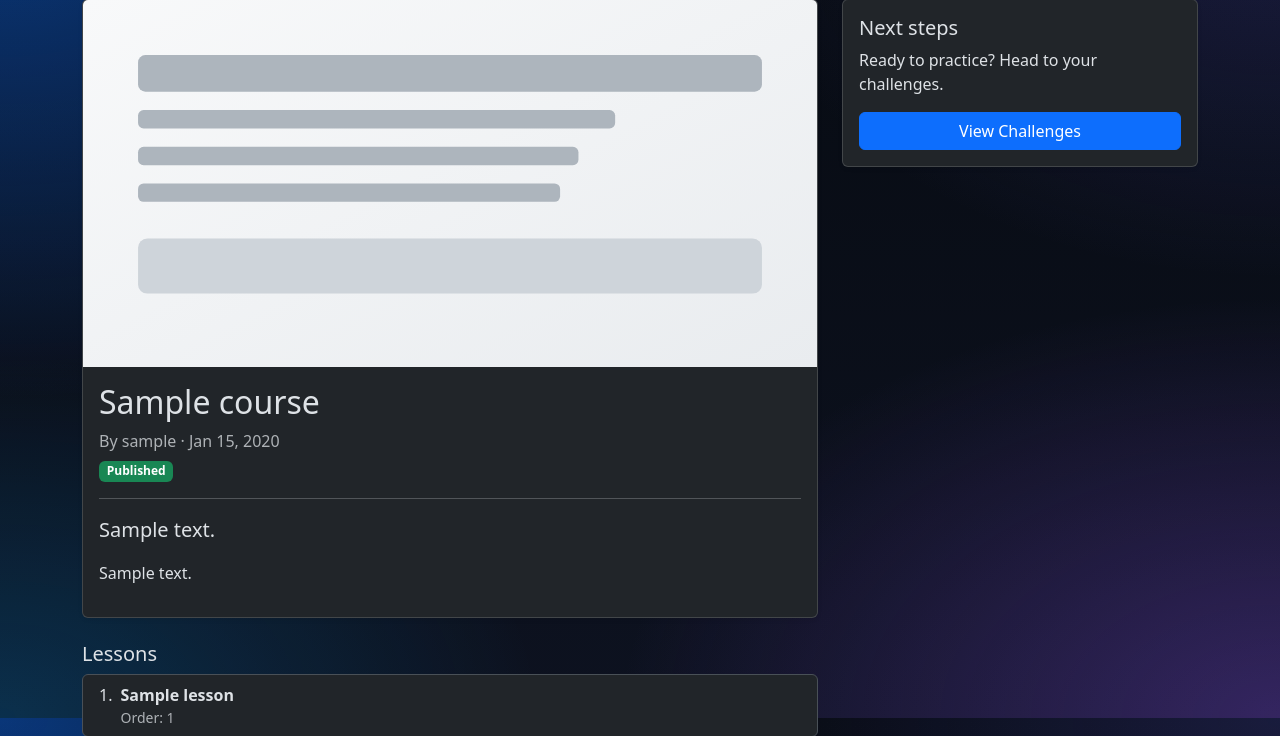
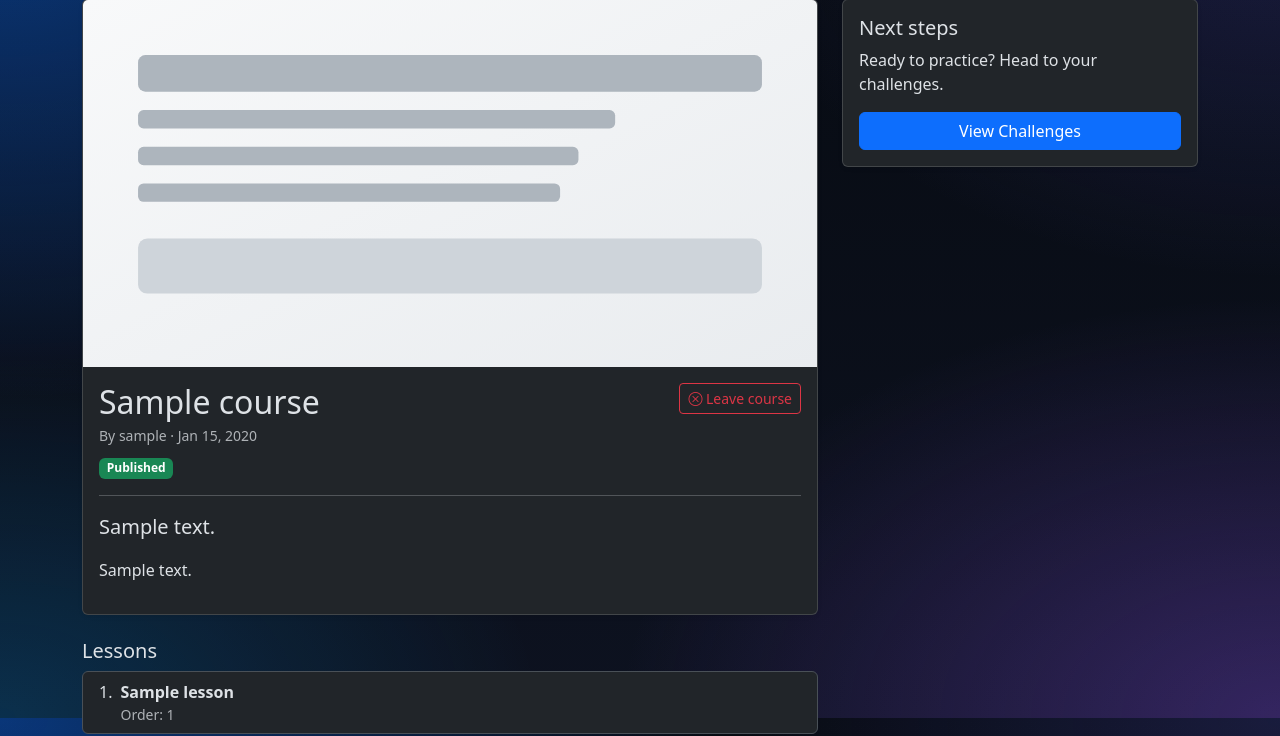
Before and after one commit to valentinsw/SkillForge, a Django app: a page that uses templates/courses/course_detail.html in a window 1280 px wide. Shown: the part 82-818 px from the top of the page. Run offline with Django 5.2, Linux system fonts and the light colour scheme; a user stored in the database is signed in; tables that the repository leaves empty hold one stand-in row (values such as "Sample post").

Commit message:
courses: add enroll/unenroll flow and CTA on course detail
- New enroll/unenroll routes by slug
- View logic to create/delete Enrollment
- Template shows Enroll/Leave or login prompt

```diff
--- a/courses/urls.py
+++ b/courses/urls.py
@@ -1,9 +1,18 @@
 from django.urls import path
-from .views import CourseListView, CourseDetailView
+from .views import (
+    CourseListView,
+    CourseDetailView,
+    CourseEnrollView,
+    CourseUnenrollView,
+)
 
 app_name = "courses"
 
 urlpatterns = [
     path("", CourseListView.as_view(), name="list"),
     path("<slug:slug>/", CourseDetailView.as_view(), name="detail"),
+
+    # Enroll / Unenroll
+    path("<slug:slug>/enroll/", CourseEnrollView.as_view(), name="enroll"),
+    path("<slug:slug>/unenroll/", CourseUnenrollView.as_view(), name="unenroll"),
 ]
--- a/courses/views.py
+++ b/courses/views.py
@@ -1,6 +1,12 @@
+from django.contrib import messages
+from django.contrib.auth.mixins import LoginRequiredMixin
 from django.db.models import Q
+from django.shortcuts import get_object_or_404, redirect
+from django.urls import reverse
+from django.views import View
 from django.views.generic import ListView, DetailView
-from .models import Course
+
+from .models import Course, Enrollment
 
 
 class CourseListView(ListView):
@@ -14,23 +20,59 @@ class CourseListView(ListView):
         q = (self.request.GET.get("q") or "").strip()
         if q:
             qs = qs.filter(
-                Q(title__icontains=q)
-                | Q(short_description__icontains=q)
-                | Q(description__icontains=q)
-            )
+                Q(title__icontains=q) |
+                Q(short_description__icontains=q) |
+                Q(description__icontains=q)
+            ).distinct()
         return qs
 
     def get_context_data(self, **kwargs):
         ctx = super().get_context_data(**kwargs)
-        q = (self.request.GET.get("q") or "").strip()
-        ctx["q"] = q
-        ctx["result_count"] = self.get_queryset().count()
+        ctx["q"] = (self.request.GET.get("q") or "").strip()
         return ctx
 
 
 class CourseDetailView(DetailView):
     model = Course
+    template_name = "courses/course_detail.html"
     slug_field = "slug"
     slug_url_kwarg = "slug"
-    template_name = "courses/course_detail.html"
-    context_object_name = "course"
+
+    def get_queryset(self):
+        # Only published courses are viewable to regular users
+        return Course.objects.filter(is_published=True)
+
+    def get_context_data(self, **kwargs):
+        ctx = super().get_context_data(**kwargs)
+        user = self.request.user
+        if user.is_authenticated:
+            ctx["is_enrolled"] = Enrollment.objects.filter(
+                user=user, course=self.object
+            ).exists()
+        else:
+            ctx["is_enrolled"] = False
+        return ctx
+
+
+class CourseEnrollView(LoginRequiredMixin, View):
+    """POST to enroll current user into the course."""
+    def post(self, request, slug):
+        course = get_object_or_404(Course, slug=slug, is_published=True)
+        _, created = Enrollment.objects.get_or_create(user=request.user, course=course)
+        if created:
+            messages.success(request, f"You enrolled in “{course.title}”.")
+        else:
+            messages.info(request, f"You're already enrolled in “{course.title}”.")
+        return redirect(reverse("courses:detail", kwargs={"slug": course.slug}))
+
+
+class CourseUnenrollView(LoginRequiredMixin, View):
+    """POST to leave the course."""
+    def post(self, request, slug):
+        course = get_object_or_404(Course, slug=slug, is_published=True)
+        deleted, _ = Enrollment.objects.filter(user=request.user, course=course).delete()
+        if deleted:
+            messages.success(request, f"You left “{course.title}”.")
+        else:
+            messages.info(request, f"You were not enrolled in “{course.title}”.")
+        return redirect(reverse("courses:detail", kwargs={"slug": course.slug}))
--- a/templates/courses/course_detail.html
+++ b/templates/courses/course_detail.html
@@ -7,13 +7,49 @@
     <div class="card shadow-sm">
       <img src="{% static 'img/course-placeholder.svg' %}" class="card-img-top" alt="">
       <div class="card-body">
-        <h2 class="card-title">{{ object.title }}</h2>
-        <p class="text-muted mb-1">By {{ object.created_by.username }} · {{ object.created_at|date:"M d, Y" }}</p>
-        {% if object.is_published %}
-          <span class="badge text-bg-success">Published</span>
-        {% else %}
-          <span class="badge text-bg-secondary">Draft</span>
-        {% endif %}
+
+        <!-- Header row: title/meta on the left, enroll actions on the right -->
+        <div class="d-flex justify-content-between align-items-start mb-2">
+          <div class="me-3">
+            <h2 class="card-title mb-1">{{ object.title }}</h2>
+            <p class="text-muted mb-2 small">
+              By {{ object.created_by.username }} · {{ object.created_at|date:"M d, Y" }}
+            </p>
+            {% if object.is_published %}
+              <span class="badge text-bg-success">Published</span>
+            {% else %}
+              <span class="badge text-bg-secondary">Draft</span>
+            {% endif %}
+          </div>
+
+          <!-- Enroll / Unenroll actions -->
+          <div class="text-nowrap">
+            {% if user.is_authenticated %}
+              <div class="d-flex gap-2">
+                {% if is_enrolled %}
+                  <form method="post" action="{% url 'courses:unenroll' object.slug %}">
+                    {% csrf_token %}
+                    <button class="btn btn-outline-danger btn-sm">
+                      <i class="bi bi-x-circle"></i> Leave course
+                    </button>
+                  </form>
+                {% else %}
+                  <form method="post" action="{% url 'courses:enroll' object.slug %}">
+                    {% csrf_token %}
+                    <button class="btn btn-primary btn-sm">
+                      <i class="bi bi-bookmark-check"></i> Enroll
+                    </button>
+                  </form>
+                {% endif %}
+              </div>
+            {% else %}
+              <a class="btn btn-primary btn-sm" href="{% url 'accounts:login' %}?next={{ request.path }}">
+                <i class="bi bi-box-arrow-in-right"></i> Log in to enroll
+              </a>
+            {% endif %}
+          </div>
+        </div>
+
         <hr>
         <p class="lead">{{ object.short_description }}</p>
         <div class="mt-3">{{ object.description|linebreaks }}</div>
```
